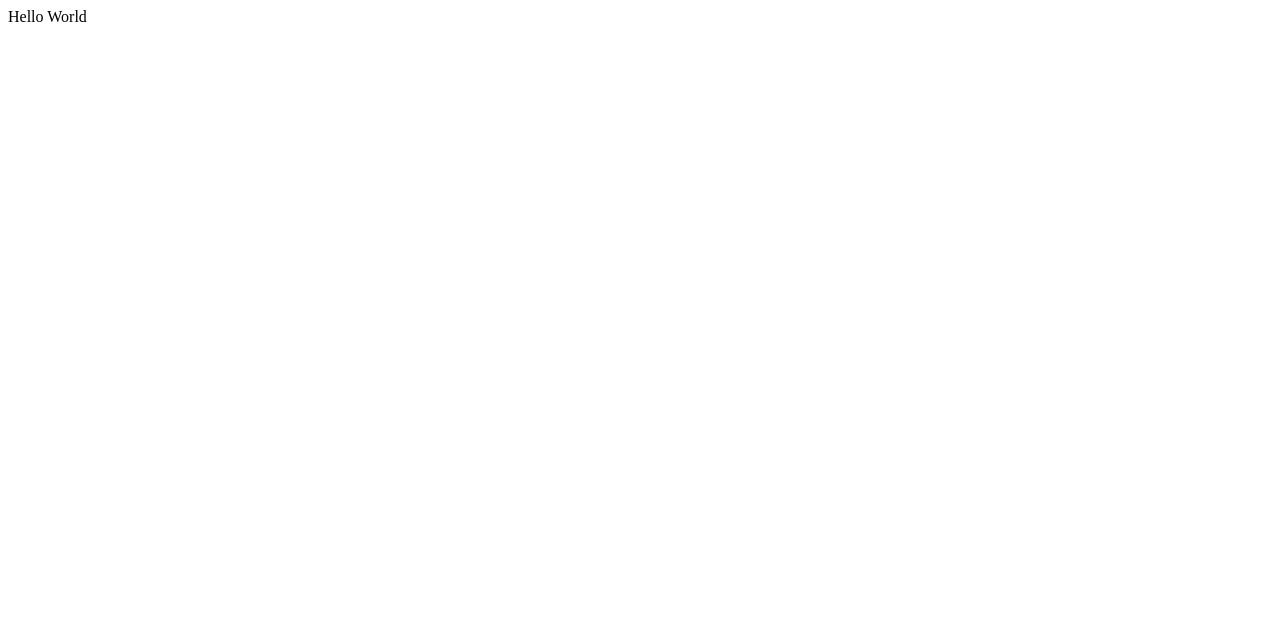
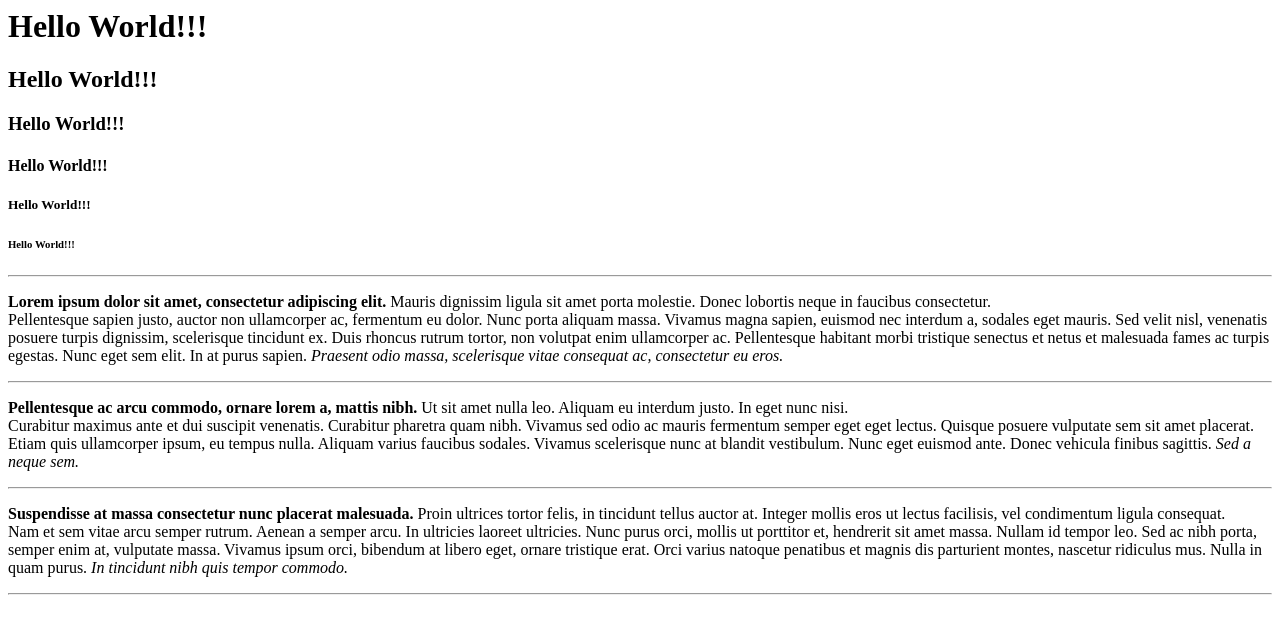
Before and after one commit to afsutulov/html-css-project, a plain HTML site: page index.html in a window 1280 px wide. Drawn offline with Linux system fonts and the light colour scheme.

Commit message:
Знакомство с тегами
<h>, <b>, <i>, <hr>, <p>

```diff
--- a/index.html
+++ b/index.html
@@ -1,13 +1,34 @@
 <html> <!-- Область видимости html кода -->
+
 <head> <!-- Настройка и подключение внешних файлов -->
 
 </head> <!-- шапка сайта -->
+
 <header>
 
 </header>
+
 <body>  <!-- Нужно для контента -->
-<p>Hello World</p>
+	<h1>Hello World!!!</h1> <!-- Заголовок с размером -->
+	<h2>Hello World!!!</h2>
+	<h3>Hello World!!!</h3>
+	<h4>Hello World!!!</h4>
+	<h5>Hello World!!!</h5>
+	<h6>Hello World!!!</h6>
+	<!-- Параграф
+	<b> bold полужирный шрифт
+	<i> italic курсив шрифт
+	<br /> переос на новую строку
+	<hr /> горизонтальная строка  -->
+	<hr />
+	<p><b>Lorem ipsum dolor sit amet, consectetur adipiscing elit.</b> Mauris dignissim ligula sit amet porta molestie. Donec lobortis neque in faucibus consectetur.<br /> Pellentesque sapien justo, auctor non ullamcorper ac, fermentum eu dolor. Nunc porta aliquam massa. Vivamus magna sapien, euismod nec interdum a, sodales eget mauris. Sed velit nisl, venenatis posuere turpis dignissim, scelerisque tincidunt ex. Duis rhoncus rutrum tortor, non volutpat enim ullamcorper ac. Pellentesque habitant morbi tristique senectus et netus et malesuada fames ac turpis egestas. Nunc eget sem elit. In at purus sapien. <i>Praesent odio massa, scelerisque vitae consequat ac, consectetur eu eros.</i></p>
+	<hr />
+	<p><b>Pellentesque ac arcu commodo, ornare lorem a, mattis nibh.</b> Ut sit amet nulla leo. Aliquam eu interdum justo. In eget nunc nisi. <br />Curabitur maximus ante et dui suscipit venenatis. Curabitur pharetra quam nibh. Vivamus sed odio ac mauris fermentum semper eget eget lectus. Quisque posuere vulputate sem sit amet placerat. Etiam quis ullamcorper ipsum, eu tempus nulla. Aliquam varius faucibus sodales. Vivamus scelerisque nunc at blandit vestibulum. Nunc eget euismod ante. Donec vehicula finibus sagittis. <i>Sed a neque sem.</i></p>
+	<hr />
+	<p><b>Suspendisse at massa consectetur nunc placerat malesuada.</b> Proin ultrices tortor felis, in tincidunt tellus auctor at. Integer mollis eros ut lectus facilisis, vel condimentum ligula consequat. <br />Nam et sem vitae arcu semper rutrum. Aenean a semper arcu. In ultricies laoreet ultricies. Nunc purus orci, mollis ut porttitor et, hendrerit sit amet massa. Nullam id tempor leo. Sed ac nibh porta, semper enim at, vulputate massa. Vivamus ipsum orci, bibendum at libero eget, ornare tristique erat. Orci varius natoque penatibus et magnis dis parturient montes, nascetur ridiculus mus. Nulla in quam purus. <i>In tincidunt nibh quis tempor commodo.</i></p>
+	<hr />
 </body>
+
 <footer>  <!-- Доп информация. Плюс контакт -->
 
 </footer>
```
